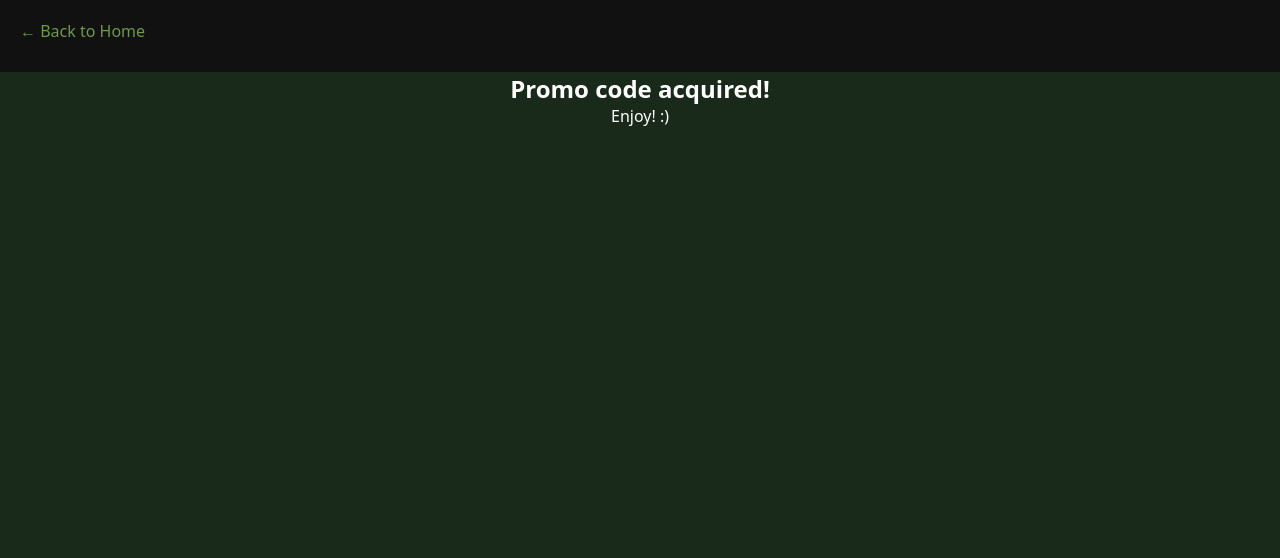
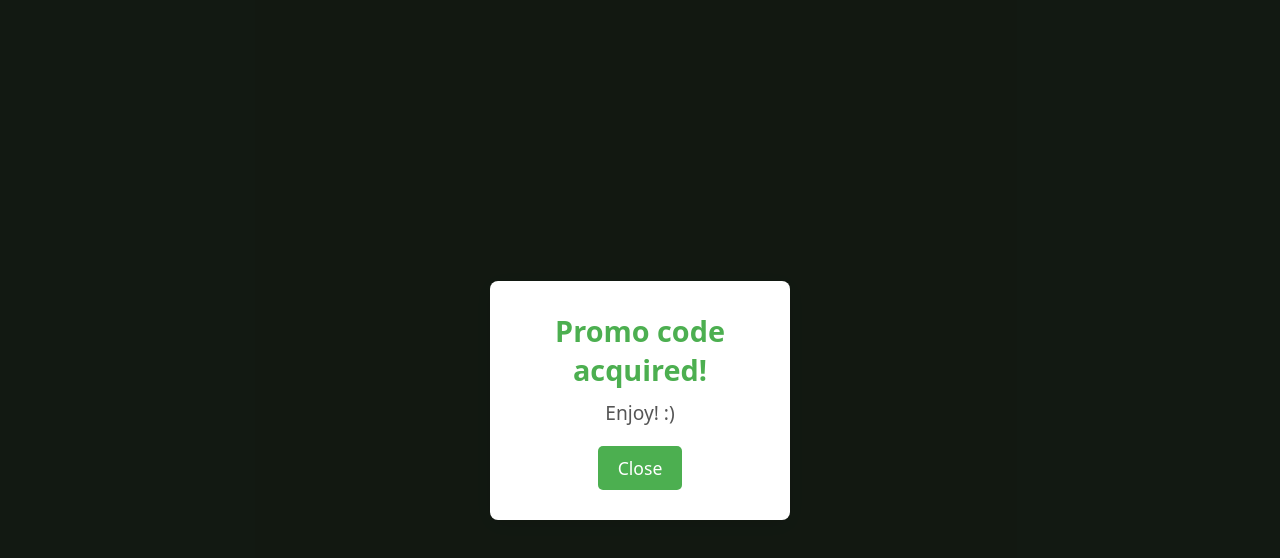
Before and after one commit to stephan123432/NSI-projet-S-J, a plain HTML site: page special-offers.html in a window 1280 px wide. Drawn offline with Linux system fonts and the light colour scheme.

Commit message:
Add files via upload

```diff
--- a/special-offers.html
+++ b/special-offers.html
@@ -1,17 +1,21 @@
-<title>Special offers - S&J Grocery Store</title>
-  <link rel="stylesheet" type="text/css" href="styles.css">
+<!DOCTYPE html>
+<html lang="en">
+<head>
+    <meta charset="UTF-8">
+    <meta name="viewport" content="width=device-width, initial-scale=1.0">
+    <title>Special Offers - S&J Grocery Store</title>
+    <link rel="stylesheet" href="styles.css">
 </head>
 <body>
-  <header>
-    <a href="index.html" class="back-btn">← Back to Home</a>
-    <h1></h1>
-  </header>
 
-  <section class="special offers">
-    <h2>Promo code acquired!</h2>
-    <p>Enjoy! :)</p>
-  </section>
-  <script src="cart.js"></script>
+    <!-- Special Offer Popup Window -->
+    <div class="popup-container">
+        <div class="popup">
+            <h2>Promo code acquired!</h2>
+            <p>Enjoy! :)</p>
+            <button class="btn-close" onclick="window.location.href='index.html'">Close</button>
+        </div>
+    </div>
 
 </body>
 </html>
--- a/styles.css
+++ b/styles.css
@@ -1187,3 +1187,89 @@ section:nth-of-type(4) {
 .message-window button:hover {
     background-color: #e63946; /* Darker red when hovered */
 }
+
+/* Global Reset for only the Popup */
+* {
+    margin: 0;
+    padding: 0;
+    box-sizing: border-box;
+}
+
+/* Body Styling */
+body {
+    background-color: #1e3b1e;
+    font-family: 'Arial', sans-serif;
+}
+
+/* Popup Container (Background Overlay) */
+.popup-container {
+    position: fixed;
+    top: 0;
+    left: 0;
+    width: 100%;
+    height: 100%;
+    background-color: rgba(0, 0, 0, 0.6);
+    display: flex;
+    justify-content: center;
+    align-items: center;
+    animation: fadeInOverlay 0.5s ease-in-out;
+}
+
+/* Popup Box Styling */
+.popup {
+    background-color: #fff;
+    padding: 30px;
+    border-radius: 8px;
+    box-shadow: 0 4px 20px rgba(0, 0, 0, 0.1);
+    text-align: center;
+    width: 300px;
+    animation: popUpAnimation 0.6s ease-out;
+}
+
+.popup h2 {
+    font-size: 1.8em;
+    color: #4CAF50;
+    margin-bottom: 10px;
+}
+
+.popup p {
+    font-size: 1.2em;
+    color: #555;
+    margin-bottom: 20px;
+}
+
+.btn-close {
+    background-color: #4CAF50;
+    color: white;
+    padding: 10px 20px;
+    border: none;
+    border-radius: 5px;
+    cursor: pointer;
+    font-size: 1.1em;
+    transition: background-color 0.3s ease;
+}
+
+.btn-close:hover {
+    background-color: #45a049;
+}
+
+/* Animations */
+@keyframes fadeInOverlay {
+    0% {
+        opacity: 0;
+    }
+    100% {
+        opacity: 1;
+    }
+}
+
+@keyframes popUpAnimation {
+    0% {
+        transform: scale(0.8);
+        opacity: 0;
+    }
+    100% {
+        transform: scale(1);
+        opacity: 1;
+    }
+}
```
